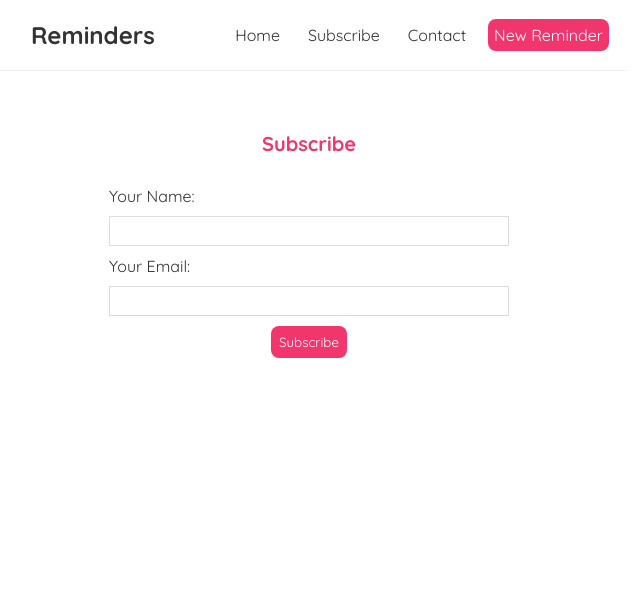
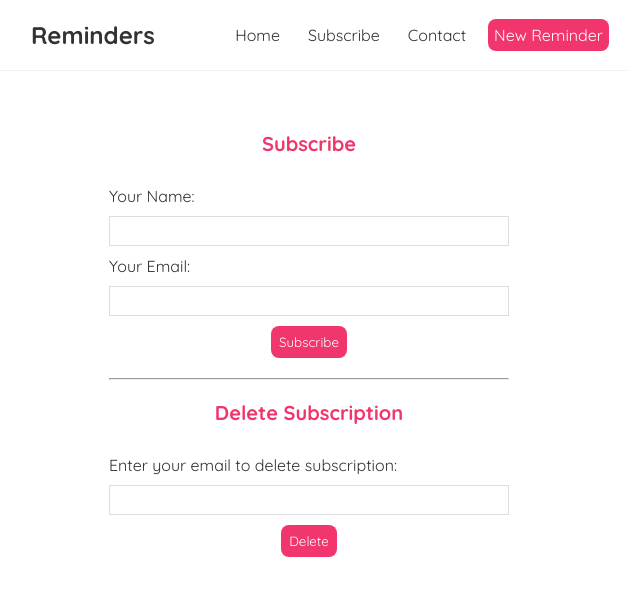
Before and after one commit to Samy-Websites/reminders, a React (Create React App) app in the folder frontend/: page /subscribe in a window 1280 px wide. Shown: the top 596 px of the page, without its empty margins (331-971 px from the left). Built offline with nearby package versions, Linux system fonts and the light colour scheme.

Commit message:
remove and add emails

```diff
--- a/frontend/src/Subscribe.js
+++ b/frontend/src/Subscribe.js
@@ -6,6 +6,7 @@ const Subscribe = () => {
   const [email, setEmail] = useState("");
   const [isPending, setIsPending] = useState(false);
   const [showConfirm, setShowConfirm] = useState(false);
+  const [deleteEmail, setDeleteEmail] = useState(""); // For deletion
 
   const handleSubmit = () => {
     console.log("Subscription confirmed."); // Log when subscription starts
@@ -35,7 +36,6 @@ const Subscribe = () => {
       .then((data) => {
         console.log("Subscription successful:", data); // Log the success response
         alert("Subscription successful! Check your email.");
-        console.log("Preview URL (if available):", data.previewUrl); // Log email preview URL
         setName("");
         setEmail("");
       })
@@ -47,6 +47,41 @@ const Subscribe = () => {
         console.log("Subscription process completed."); // Log when the process ends
         setIsPending(false);
         setShowConfirm(false);
+      });
+  };
+
+  const handleDelete = () => {
+    console.log("Deletion requested for email:", deleteEmail); // Log deletion request
+    setIsPending(true);
+
+    // Send DELETE request to the backend
+    fetch(`${SUBSCRIBERS_URL}/${deleteEmail}`, {
+      method: "DELETE",
+    })
+      .then((response) => {
+        console.log("Delete response received:", response); // Log delete response
+
+        if (!response.ok) {
+          console.error("Failed to delete:", response.statusText); // Log failed deletion
+          return response.json().then((data) => {
+            throw new Error(data.error || "Failed to delete email");
+          });
+        }
+
+        return response.json(); // Parse JSON if response is OK
+      })
+      .then((data) => {
+        console.log("Deletion successful:", data); // Log success
+        alert("Email successfully removed from the database.");
+        setDeleteEmail("");
+      })
+      .catch((error) => {
+        console.error("Error during deletion:", error.message); // Log errors
+        alert(`Error: ${error.message}`);
+      })
+      .finally(() => {
+        console.log("Deletion process completed."); // Log when the process ends
+        setIsPending(false);
       });
   };
 
@@ -69,7 +104,6 @@ const Subscribe = () => {
           required
           value={name}
           onChange={(e) => {
-            console.log("Name input changed:", e.target.value); // Log name input changes
             setName(e.target.value);
           }}
         />
@@ -79,14 +113,12 @@ const Subscribe = () => {
           required
           value={email}
           onChange={(e) => {
-            console.log("Email input changed:", e.target.value); // Log email input changes
             setEmail(e.target.value);
           }}
         />
         {!isPending && <button>Subscribe</button>}
         {isPending && <button disabled>Subscribing...</button>}
       </form>
-
       {/* Confirmation Dialog */}
       {showConfirm && (
         <div className="dialog-backdrop">
@@ -108,6 +140,27 @@ const Subscribe = () => {
           </div>
         </div>
       )}
+      <br />
+      <hr /> <br />
+      <h2>Delete Subscription</h2>
+      <form
+        onSubmit={(e) => {
+          e.preventDefault();
+          handleDelete();
+        }}
+      >
+        <label>Enter your email to delete subscription:</label>
+        <input
+          type="email"
+          required
+          value={deleteEmail}
+          onChange={(e) => {
+            setDeleteEmail(e.target.value);
+          }}
+        />
+        {!isPending && <button>Delete</button>}
+        {isPending && <button disabled>Deleting...</button>}
+      </form>
     </div>
   );
 };
```
Also changed, not shown: 2 other files (tests, documents, lock files or other folders).
